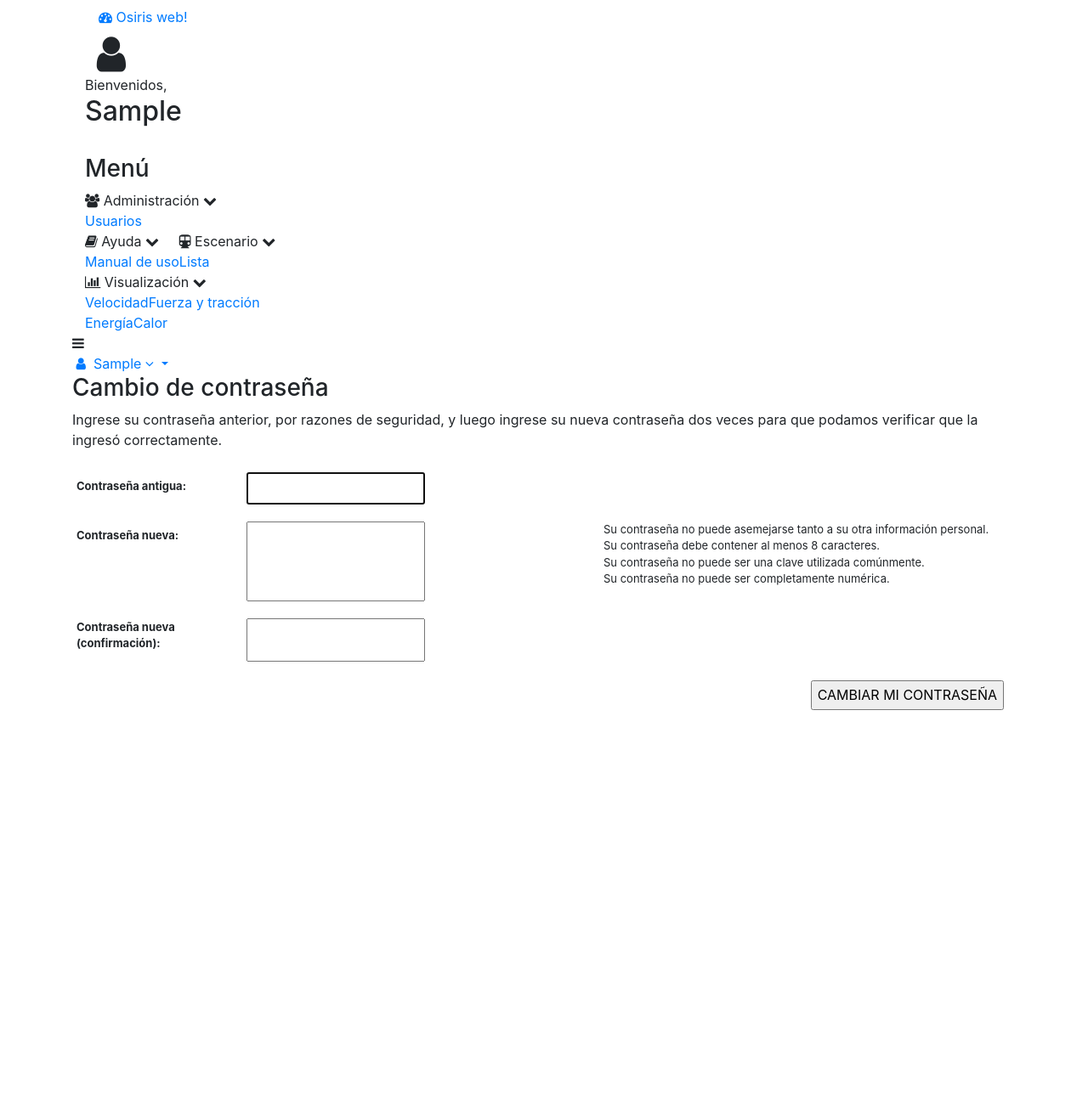
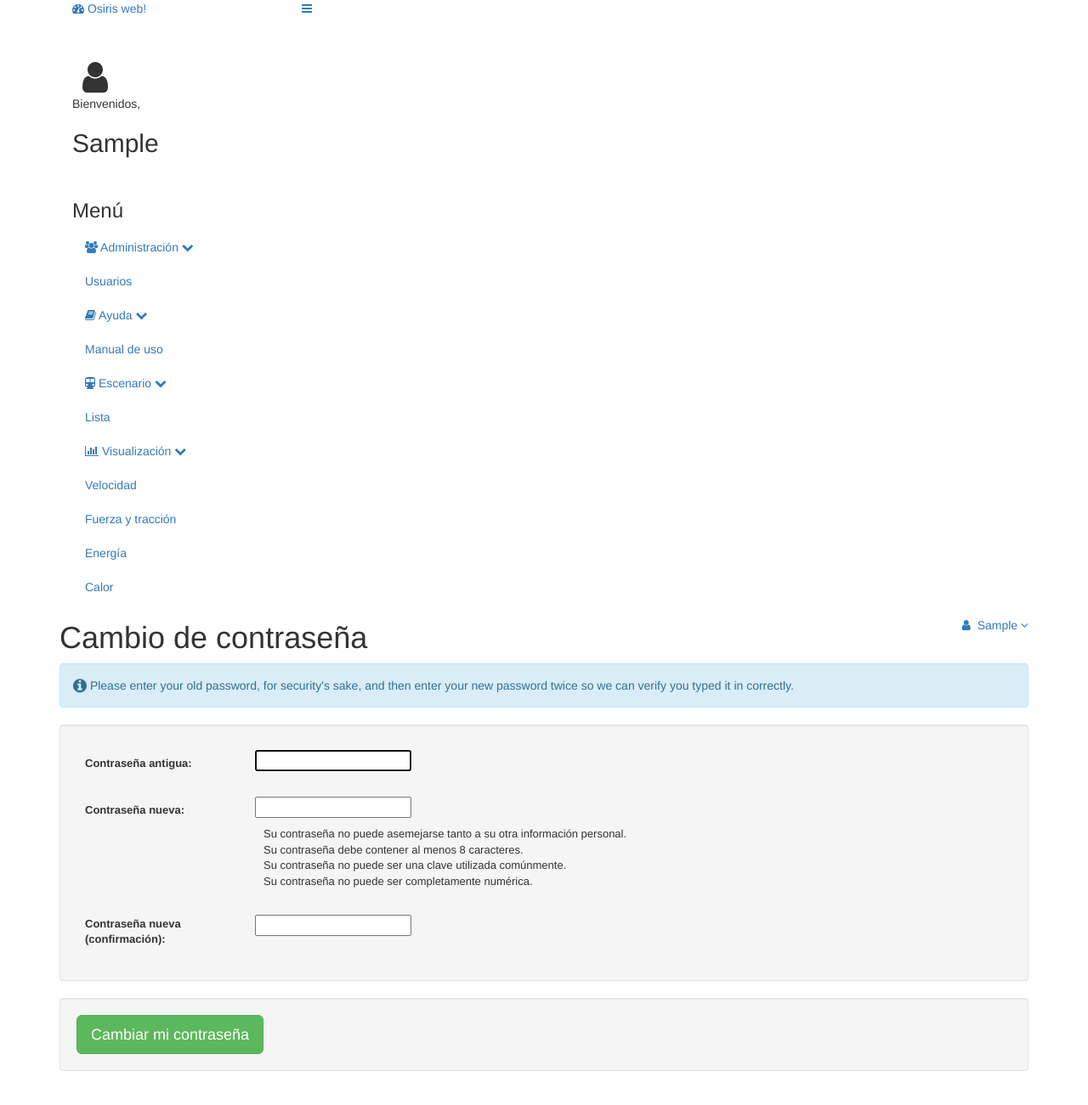
Before and after one commit to felipinbombin/osirisWebPlatform, a Django app: a page that uses templates/admin/base.html in a window 1280 px wide. Shown: the whole page at 85% size. Before the commit the page ends 836 px from the top, so only its background shows below. Run offline with Django 3.2, Linux system fonts and the light colour scheme; the visitor is signed in with stand-in values (Sample User, id 1); some libraries are stand-ins or nearby versions.

Commit message:
added style to webpage

```diff
--- /dev/null
+++ b/templates/registration/password_change_form.html
@@ -0,0 +1,66 @@
+{% extends "admin/base_site.html" %}
+{% load i18n static %}
+{% block extrastyle %}
+  {{ block.super }}
+  <link rel="stylesheet" type="text/css" href="{% static "admin/css/forms.css" %}" />
+{% endblock %}
+{% block userlinks %}{% url 'django-admindocs-docroot' as docsroot %}{% if docsroot %}<a href="{{ docsroot }}">{% trans 'Documentation' %}</a> / {% endif %} {% trans 'Change password' %} / <a href="{% url 'admin:logout' %}">{% trans 'Log out' %}</a>{% endblock %}
+{% block breadcrumbs %}
+<div class="breadcrumbs">
+<a href="{% url 'admin:index' %}">{% trans 'Home' %}</a>
+&rsaquo; {% trans 'Password change' %}
+</div>
+{% endblock %}
+
+{% block title %}{{ title }}{% endblock %}
+{% block content_title %}<h1>{{ title }}</h1>{% endblock %}
+
+{% block content %}
+<div id="content-main col-md-12 col-sm-12 col-xs-12">
+  <div class="x_panel">
+    <div class="x_content">
+  <form method="post">
+    {% csrf_token %}
+    <div>
+      {% if form.errors %}
+        <div class="alert alert-error"><i class="fa fa-warning fa-lg"></i>
+        {% if form.errors.items|length == 1 %}
+          {% trans "Please correct the error below." %}
+        {% else %}
+          {% trans "Please correct the errors below." %}
+        {% endif %}
+        </div>
+      {% endif %}
+
+      <div class="alert alert-info"><i class="fa fa-info-circle fa-lg"></i> {% trans "Please enter your old password, for security's sake, and then enter your new password twice so we can verify you typed it in correctly." %}</div>
+
+      <fieldset class="module aligned wide well">
+        <div class="form-row">
+          {{ form.old_password.errors }}
+          {{ form.old_password.label_tag }} {{ form.old_password }}
+        </div>
+        <div class="form-row">
+          {{ form.new_password1.errors }}
+          {{ form.new_password1.label_tag }} {{ form.new_password1 }}
+          {% if form.new_password1.help_text %}
+            <div class="help">{{ form.new_password1.help_text|safe }}</div>
+          {% endif %}
+        </div>
+        <div class="form-row">
+          {{ form.new_password2.errors }}
+          {{ form.new_password2.label_tag }} {{ form.new_password2 }}
+          {% if form.new_password2.help_text %}
+            <div class="help">{{ form.new_password2.help_text|safe }}</div>
+          {% endif %}
+        </div>
+      </fieldset>
+
+      <div class="well">
+        <input type="submit" value="{% trans 'Change my password' %}" class="btn btn-success btn-lg" />
+      </div>
+    </div>
+  </form>
+    </div>
+  </div>
+</div>
+{% endblock %}
```
Also changed, not shown: templates/admin/delete_selected_confirmation.html (+8 -2 lines).
